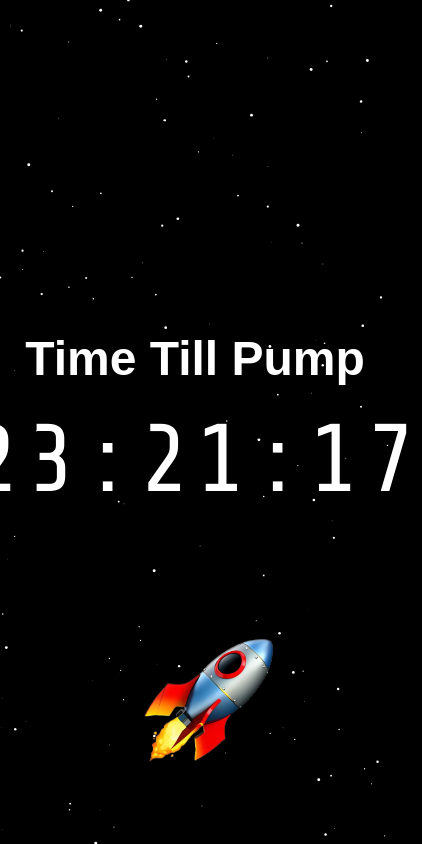
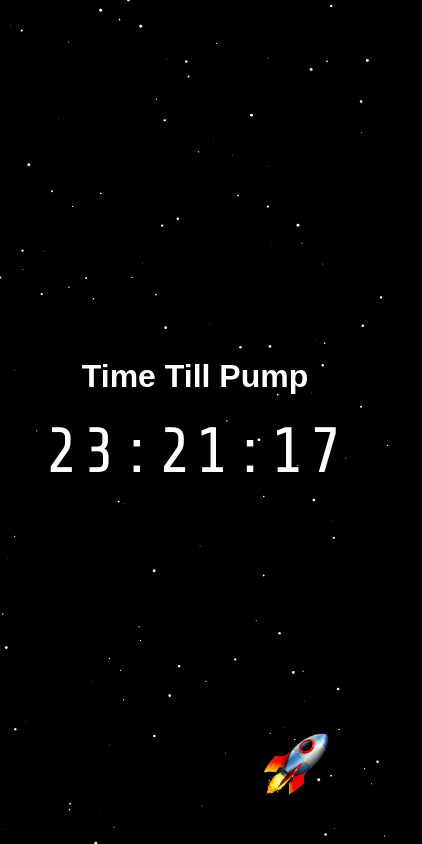
Before and after one commit to MCOTDDev/FirstPumpCountdown, a plain HTML site: page index.html in a window 390 px wide. Shown: the whole page, 422 px wide, since content can reach past the window. Drawn offline with nearby package versions, Linux system fonts and the light colour scheme.

Commit message:
index.html

```diff
--- a/index.html
+++ b/index.html
@@ -2,14 +2,19 @@
 <html lang="en">
 <head>
   <meta charset="UTF-8" />
+  <!-- Ensures proper scaling on mobile devices -->
   <meta name="viewport" content="width=device-width, initial-scale=1.0"/>
   <title>Countdown Timer</title>
   <style>
     @import url('https://fonts.googleapis.com/css2?family=Share+Tech+Mono&display=swap');
 
+    /*
+      Use a flexible height (min-height) rather than a fixed height to allow
+      for natural page growth on smaller devices.
+    */
     body {
       margin: 0;
-      height: 100vh;
+      min-height: 100vh;
       display: flex;
       justify-content: center;
       align-items: center;
@@ -30,6 +35,7 @@
       pointer-events: none;
     }
 
+    /* Center container for countdown */
     .countdown {
       z-index: 1;
       text-align: center;
@@ -37,6 +43,7 @@
       flex-direction: column;
       align-items: center;
       justify-content: center;
+      padding: 0 1rem; /* Some padding for small screens */
     }
 
     .countdown h1 {
@@ -56,11 +63,46 @@
       position: absolute;
       bottom: 8%;
       right: 8%;
-      width: 300px;     /* Adjust as needed */
-      height: auto;     /* Maintain aspect ratio */
+      width: 300px;  /* Base size for larger screens */
+      height: auto;
       z-index: 1;
     }
 
+    /*
+      MEDIA QUERIES:
+      Adjust font sizes and image width for smaller screens.
+      You can add more breakpoints or tweak these as needed.
+    */
+
+    /* For tablets and small desktops (e.g., below 1024px wide) */
+    @media (max-width: 1024px) {
+      .countdown h1 {
+        font-size: 2.5rem;
+      }
+      .timer {
+        font-size: 5rem;
+      }
+      .my-image {
+        width: 250px;
+        bottom: 5%;
+        right: 5%;
+      }
+    }
+
+    /* For mobile screens (e.g., below 600px wide) */
+    @media (max-width: 600px) {
+      .countdown h1 {
+        font-size: 2rem;
+      }
+      .timer {
+        font-size: 4rem;
+      }
+      .my-image {
+        width: 150px;
+        bottom: 5%;
+        right: 5%;
+      }
+    }
   </style>
 </head>
 <body>
@@ -71,7 +113,6 @@
     <div class="timer" id="timer">00:00:00</div>
   </div>
 
-  <!-- Replace the old placeholder div with your image -->
   <img class="my-image" src="rocket.png" alt="My Transparent Image"/>
 
   <script>
@@ -79,12 +120,21 @@
     const canvas = document.querySelector('.stars');
     const ctx = canvas.getContext('2d');
 
+    // Adjust canvas size on load
     canvas.width = window.innerWidth;
     canvas.height = window.innerHeight;
+
+    // Redraw stars on window resize (optional if you want the stars to re-generate)
+    window.addEventListener('resize', () => {
+      canvas.width = window.innerWidth;
+      canvas.height = window.innerHeight;
+      drawStars();
+    });
 
     function drawStars() {
       const numStars = 150;
       ctx.fillStyle = 'white';
+      ctx.clearRect(0, 0, canvas.width, canvas.height); // Clear before drawing
       for (let i = 0; i < numStars; i++) {
         const x = Math.random() * canvas.width;
         const y = Math.random() * canvas.height;
@@ -98,7 +148,7 @@
 
     // Countdown logic
     const targetYear = 2025;
-    const targetMonth = 0;  // 0 = January
+    const targetMonth = 0;  // January (0-based)
     const targetDay = 25;
     const targetHour = 20;
     const targetMinute = 0;
@@ -106,7 +156,14 @@
 
     function updateTimer() {
       const now = new Date();
-      const targetDate = new Date(Date.UTC(targetYear, targetMonth, targetDay, targetHour, targetMinute, targetSecond));
+      const targetDate = new Date(Date.UTC(
+        targetYear,
+        targetMonth,
+        targetDay,
+        targetHour,
+        targetMinute,
+        targetSecond
+      ));
       const diff = targetDate - now;
 
       if (diff <= 0) {
@@ -122,7 +179,8 @@
       const minutesStr = minutes.toString().padStart(2, '0');
       const secondsStr = seconds.toString().padStart(2, '0');
 
-      document.getElementById('timer').innerText = `${hoursStr}:${minutesStr}:${secondsStr}`;
+      document.getElementById('timer').innerText =
+        `${hoursStr}:${minutesStr}:${secondsStr}`;
     }
 
     updateTimer();
```
